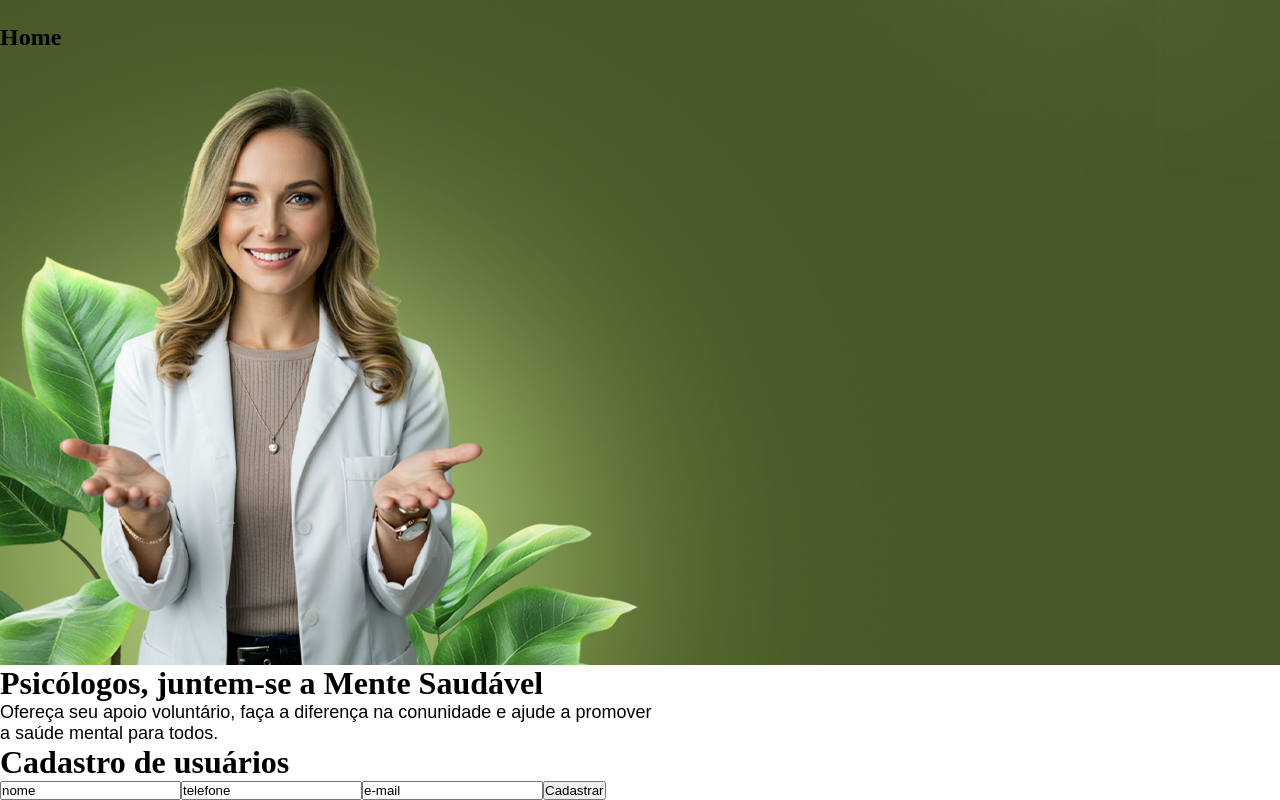
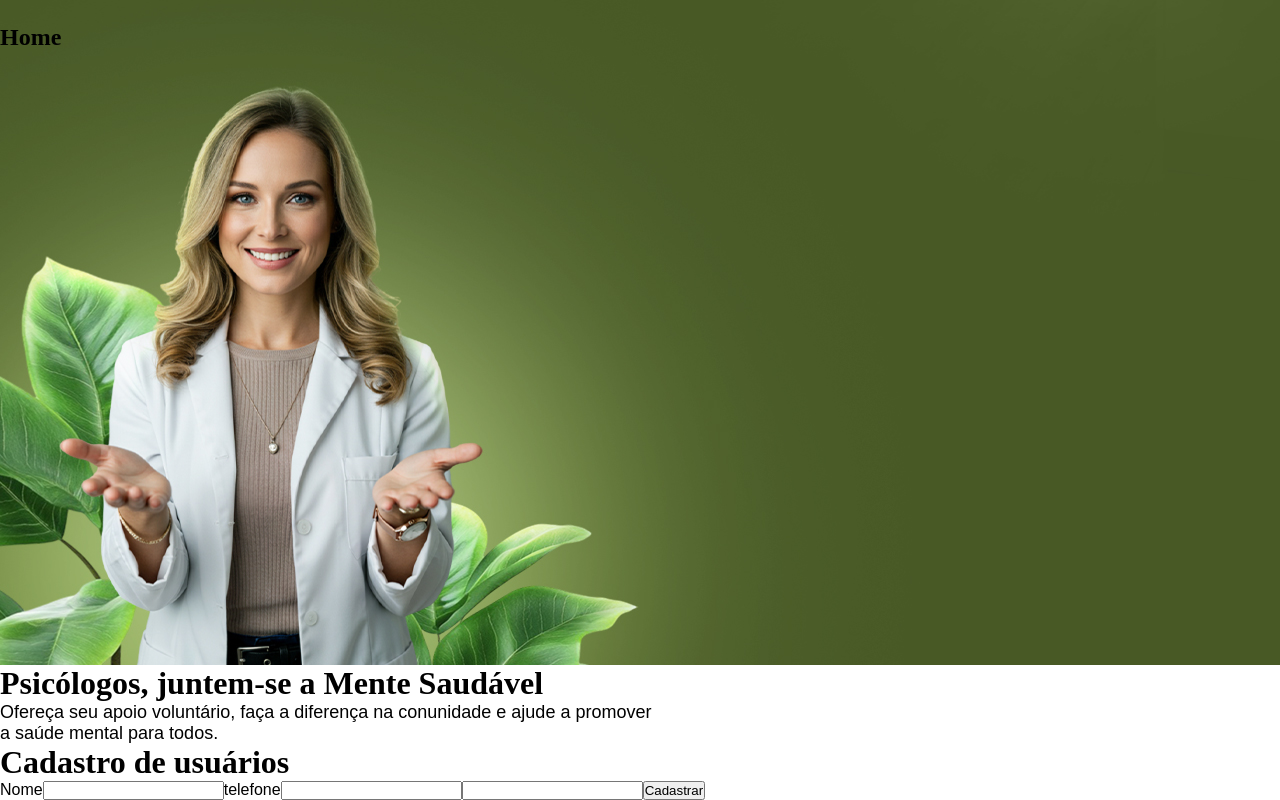
Before and after one commit to pedro-cruzz/projeto-semestral, a React (Vite) app: page / in a window 1280 px wide. Shown: the part 3354-4154 px from the top of the page. Built offline with nearby package versions, Linux system fonts and the light colour scheme; a web font is replaced by a local one.

Commit message:
melhorar a formatação do código na página Home

```diff
--- a/package.json
+++ b/package.json
@@ -26,6 +26,6 @@
     "globals": "^15.15.0",
     "typescript": "~5.7.2",
     "typescript-eslint": "^8.24.1",
-    "vite": "^6.2.2"
+    "vite": "^6.2.3"
   }
 }
--- a/src/pages/Home/index.tsx
+++ b/src/pages/Home/index.tsx
@@ -10,7 +10,8 @@ import banner6 from "./../../assets/png/banner6.png";
 
 export function Home() {
   return (
-    <><div>
+    <>
+      <div>
         <Banner image={banner1} height="792px">
           <h1>Home</h1>
           <Button variant="primary" width="500px">
@@ -33,16 +34,25 @@ export function Home() {
         <Banner image={banner6} height="641px">
           <h1>Home</h1>
         </Banner>
-    </div><div>
+      </div>
+      <div>
         <h1>Psicólogos, juntem-se a Mente Saudável</h1>
-        <p>Ofereça seu apoio voluntário, faça a diferença na conunidade e ajude a promover <br></br> a saúde mental para todos.</p>
+        <p>
+          Ofereça seu apoio voluntário, faça a diferença na conunidade e ajude a
+          promover <br></br> a saúde mental para todos.
+        </p>
         <form>
           <h1>Cadastro de usuários</h1>
-          <input type="text" value="nome" />
-          <input type="tel" value="telefone" />
-          <input type="email" value="e-mail" />
+          <label className="name">Nome</label>
+          <input type="name" />
+          <label className="telefone">telefone</label>
+          <input type="tel"/>
+          <label className="e-mail">
+            <input type="email" />
+          </label>
           <button type="button">Cadastrar</button>
         </form>
-      </div></>
+      </div>
+    </>
   );
 }
```
Also changed, not shown: 1 other file (tests, documents, lock files or other folders). Lines whose indentation alone changed are shown as unchanged.
